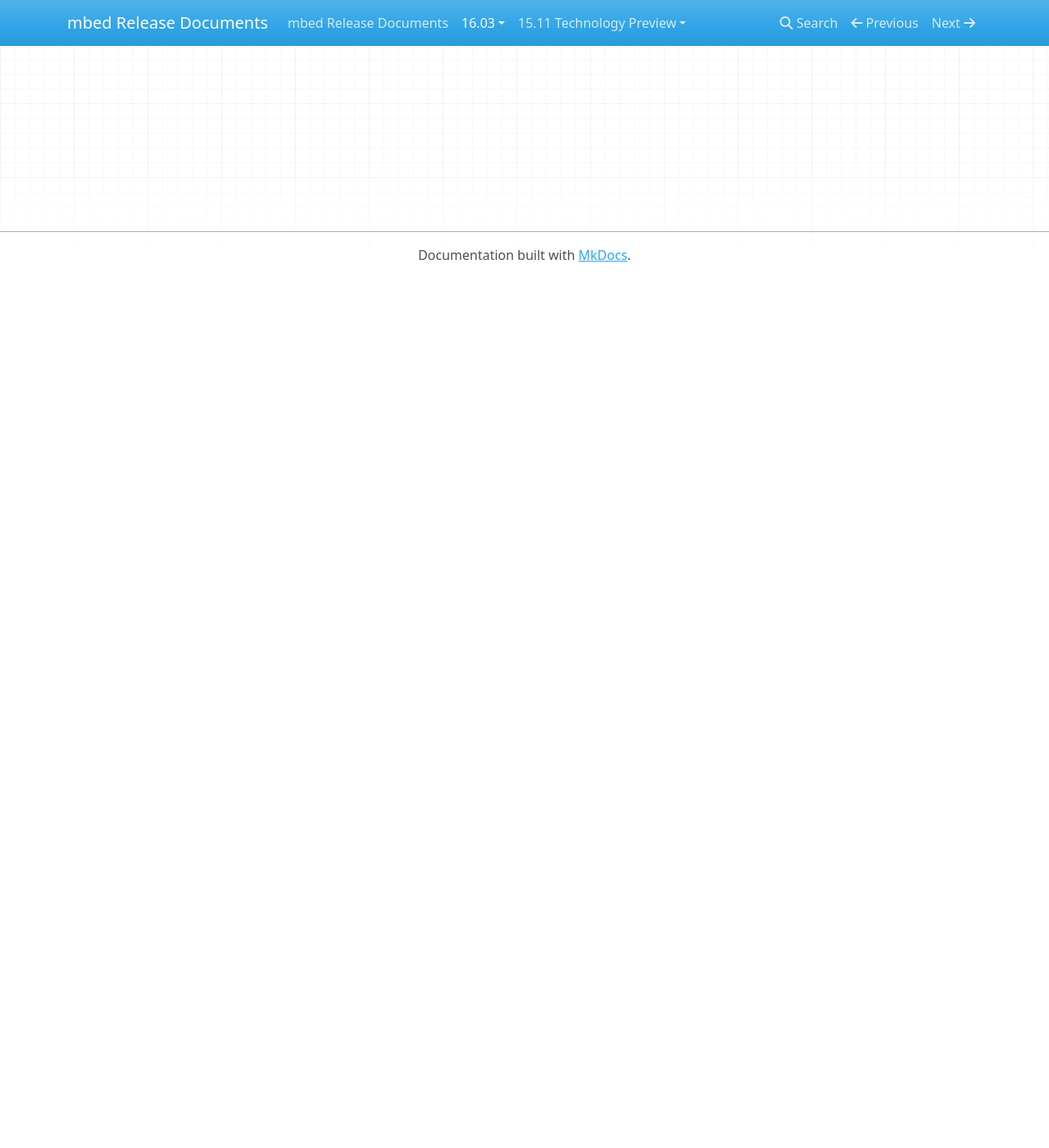
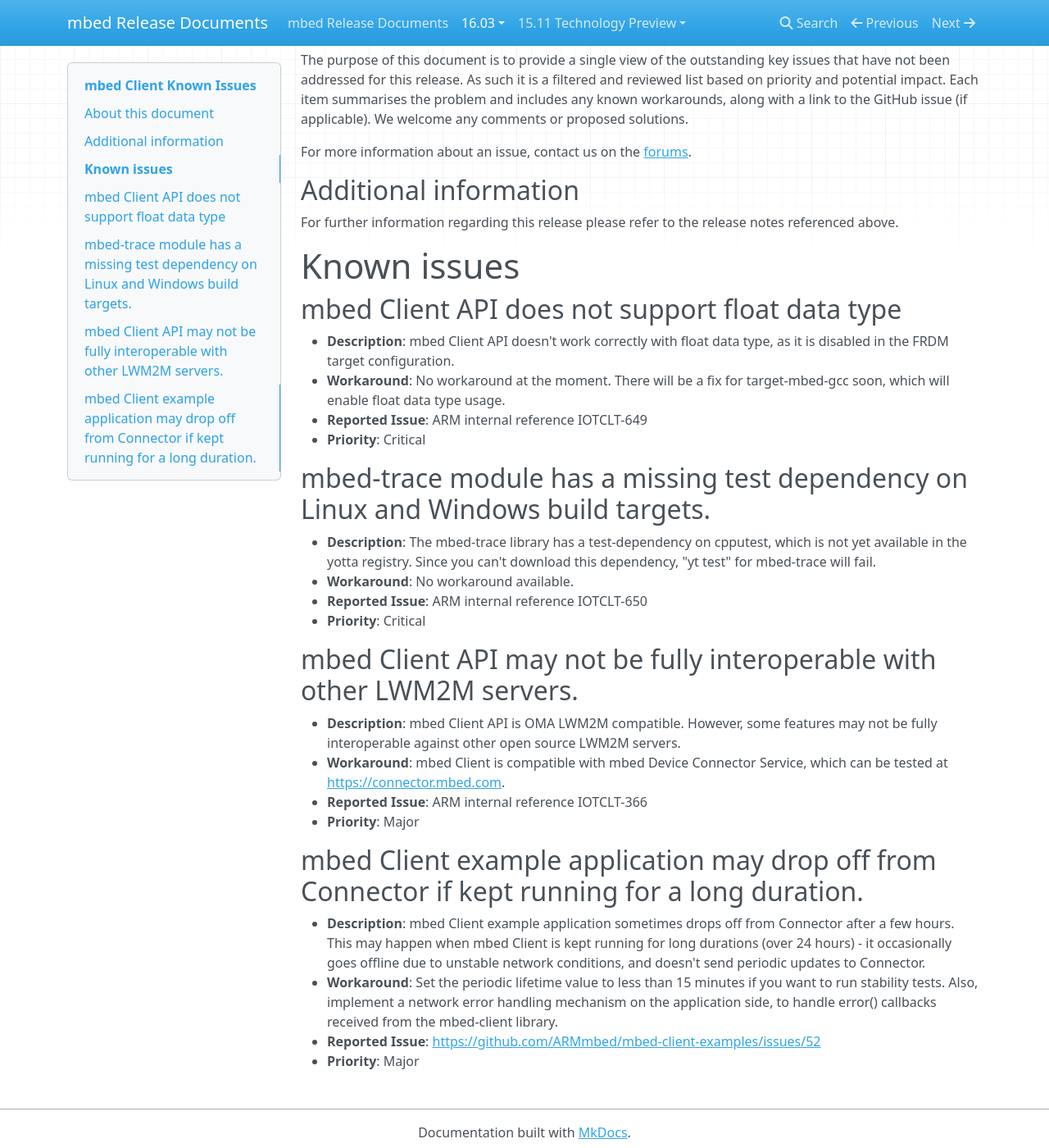
Before and after one commit to kurtace72/mbed_os_release_notes, an MkDocs documentation site: the page built from Docs/16_03/mbed_Client/Known_Issues.md, in a window 1280 px wide and 1400 px high, scrolled down 224 px. Shown: the whole window at 82% size. Built offline with MkDocs 1.6.1, drawn with Linux system fonts in a browser that asks for light colours; nearby versions of some CDN libraries; old or Windows-style settings are respelled for this version of MkDocs; before the commit the page ends 900 px from its top, so only the background shows below that; some of the changed text lies outside the part shown.

Commit message:
Adding known issues

```diff
--- a/Docs/16_03/mbed_Client/Known_Issues.md
+++ b/Docs/16_03/mbed_Client/Known_Issues.md
@@ -1 +1,45 @@
-Coming soon
+# mbed Client Known Issues
+
+## About this document
+
+This is the list of known issues for the [16.03 release of mbed Client](Release_Note.md).
+
+We publish mbed Client as a collection of modules on GitHub. Issues are raised in the specific repositories and then tracked internally.
+
+The purpose of this document is to provide a single view of the outstanding key issues that have not been addressed for this release. As such it is a filtered and reviewed list based on priority and potential impact. Each item summarises the problem and includes any known workarounds, along with a link to the GitHub issue (if applicable). We welcome any comments or proposed solutions.
+
+For more information about an issue, contact us on the [forums](http://forums.mbed.com).
+
+## Additional information
+
+For further information regarding this release please refer to the release notes referenced above.
+
+# Known issues
+
+## mbed Client API does not support float data type
+* **Description**:
+mbed Client API doesn't work correctly with float data type, as it is disabled in the FRDM target configuration.
+* **Workaround**: No workaround at the moment. There will be a fix for target-mbed-gcc soon, which will enable float data type usage.
+* **Reported Issue**: ARM internal reference IOTCLT-649
+* **Priority**: Critical
+
+## mbed-trace module has a missing test dependency on Linux and Windows build targets.
+* **Description**:
+The mbed-trace library has a test-dependency on cpputest, which is not yet available in the yotta registry. Since you can't download this dependency, "yt test" for mbed-trace will fail.
+* **Workaround**: No workaround available.
+* **Reported Issue**: ARM internal reference IOTCLT-650
+* **Priority**: Critical
+
+## mbed Client API may not be fully interoperable with other LWM2M servers.
+* **Description**:
+mbed Client API is OMA LWM2M compatible. However, some features may not be fully interoperable against other open source LWM2M servers.
+* **Workaround**: mbed Client is compatible with mbed Device Connector Service, which can be tested at [https://connector.mbed.com](https://connector.mbed.com).
+* **Reported Issue**: ARM internal reference IOTCLT-366
+* **Priority**: Major
+
+## mbed Client example application may drop off from Connector if kept running for a long duration.
+* **Description**:
+mbed Client example application sometimes drops off from Connector after a few hours. This may happen when mbed Client is kept running for long durations (over 24 hours) - it occasionally goes offline due to unstable network conditions, and doesn't send periodic updates to Connector.
+* **Workaround**: Set the periodic lifetime value to less than 15 minutes if you want to run stability tests. Also, implement a network error handling mechanism on the application side, to handle error() callbacks received from the mbed-client library.
+* **Reported Issue**: [https://github.com/ARMmbed/mbed-client-examples/issues/52](https://github.com/ARMmbed/mbed-client-examples/issues/52)
+* **Priority**: Major
```
